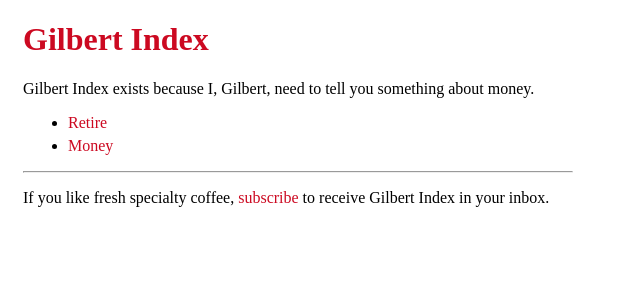
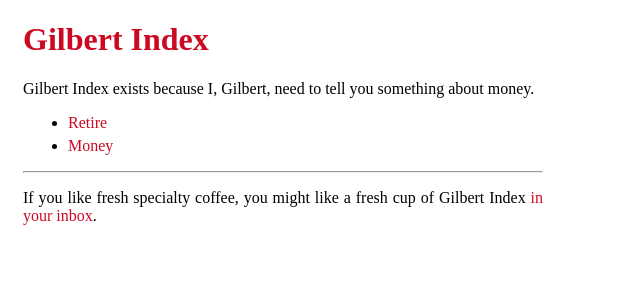
Before and after one commit to danilosierrac/gilbert-index, a Jekyll site: the page built from index.html, in a window 1280 px wide. Shown: the top 300 px of the page, without its empty margins (0-640 px from the left). Built offline with Jekyll 4.4.1, drawn with Linux system fonts in a browser that asks for light colours.

Commit message:
chore: Cleaned up email sign up text

```diff
--- a/_layouts/default.html
+++ b/_layouts/default.html
@@ -10,9 +10,10 @@
        </div>
      </main>
      <hr>
-    <p class="rss-subscribe">If you like fresh specialty coffee,
+    <p class="rss-subscribe">If you like fresh specialty coffee, you might like a
+      fresh cup of Gilbert Index
       <a href="https://feedburner.google.com/fb/a/mailverify?uri=gilbertindex&amp;loc=en_US">
-        subscribe</a> to receive Gilbert Index in your inbox.
+        in your inbox</a>.
     </p>
    </div>
   </body>
--- a/assets/css/main.scss
+++ b/assets/css/main.scss
@@ -12,7 +12,7 @@
 }
 
 #site-container {
-  max-width: 550px;
+  max-width: 520px;
   margin: 15px;
 }
 
```
